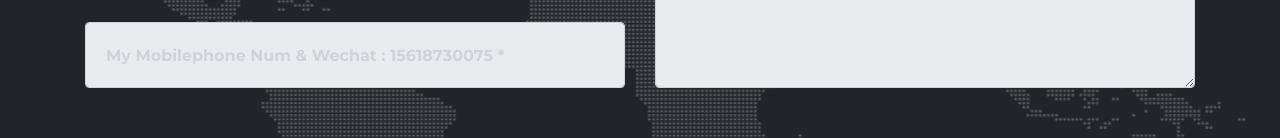
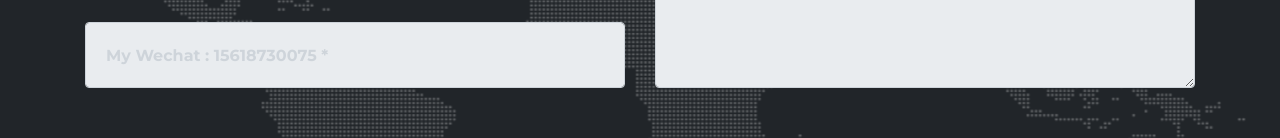
Before and after one commit to StveenLi/NiceToMeetU, a website with bundled scripts: page index.html in a window 1280 px wide. Shown: the part 6187-6325 px from the top of the page. Built offline with nearby package versions, Linux system fonts and the light colour scheme; a web font is replaced by a local one.

Commit message:
index update

```diff
--- a/index.html
+++ b/index.html
@@ -374,7 +374,7 @@
                     <p class="help-block text-danger"></p>
                   </div>
                   <div class="form-group">
-                    <input readonly="readonly" class="form-control" id="phone" type="tel" placeholder="My Mobilephone Num & Wechat : 15618730075 *" required data-validation-required-message="Please enter your phone number.">
+                    <input readonly="readonly" class="form-control" id="phone" type="tel" placeholder="My Wechat : 15618730075 *" required data-validation-required-message="Please enter your phone number.">
                     <p class="help-block text-danger"></p>
                   </div>
                 </div>
```
